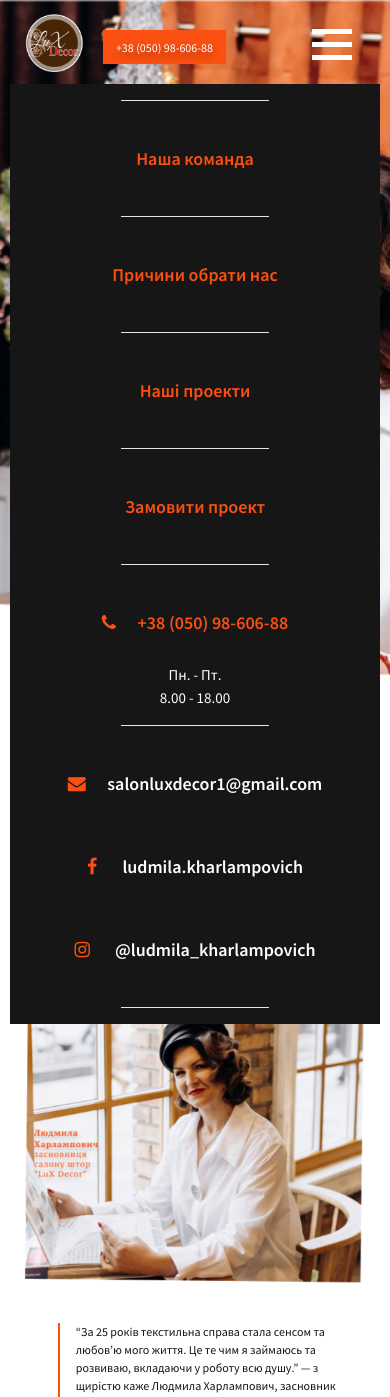
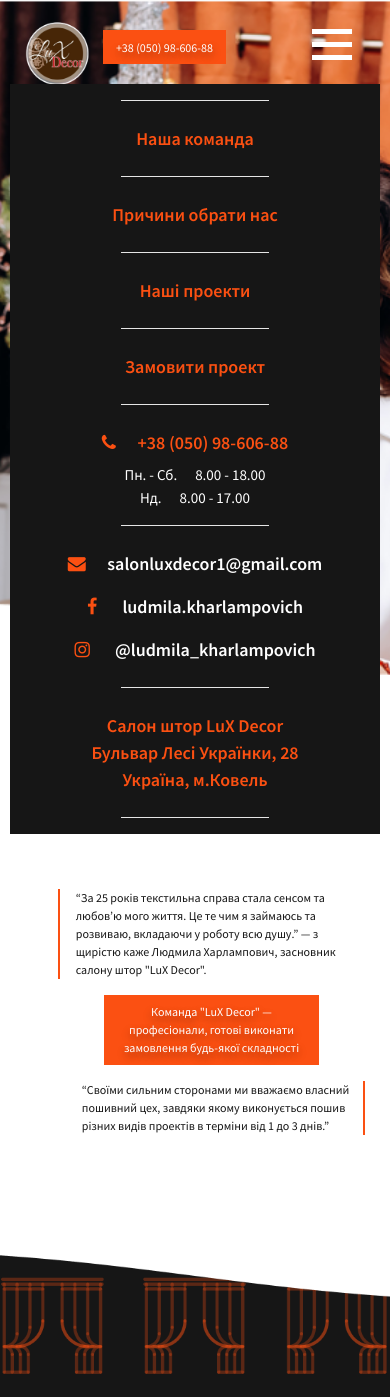
Before and after one commit to LeoMorgan113/LeoMorgan113.github.io, a PHP site: page / in a window 390 px wide, after a click that opens the changed part. Shown: the top 1397 px of the page. Run offline with PHP 8.4, Linux system fonts and the light colour scheme; some libraries are stand-ins or nearby versions.

Commit message:
LuxDecor_new

```diff
--- a/LuxDecor/css/header.css
+++ b/LuxDecor/css/header.css
@@ -1,5 +1,5 @@
 header{
-	background: url('../img/main.png') no-repeat;
+	background: url('../img/main.png') no-repeat center;
 	-moz-background-size: cover; /* Firefox 3.6+ */
     -webkit-background-size: cover; /* Safari 3.1+ и Chrome 4.0+ */
     -o-background-size: cover; /* Opera 9.6+ */
@@ -40,8 +40,14 @@
 span.salon1{
 	position: absolute;
 	color: white;
+	margin-top: 1rem;
 	font-size: .9em;
-	padding-top: .8rem;
+	padding-right: .4rem;
+	padding-left: .3rem;
+	border-right: 1px solid white;
+}
+span.salon2{
+	border-right: 1px solid #FB5012;
 }
 .menu {
 	padding-top: 1.7rem;
@@ -49,11 +55,7 @@
 .lg img{
 	height: 80%;
 }
-.salon{
-	margin-bottom: -.1rem;
-    border-right: 1px solid white;
-    width: 50px;
-}
+
 .phone{
 	text-align: end;
 	padding-top: 1.5rem;
@@ -93,8 +95,8 @@
     margin: 20px;
     text-align: center;
 }
-.nav-link{
-    margin-bottom: 0;
+.navbar-nav .nav-link{
+    margin: 0;
 }
 .navbar-nav hr{
     width: 40%;
@@ -117,8 +119,11 @@
 }
 @media screen and (max-width: 1099px){
 	span.salon1{
-		font-size: 9px;
-		padding-top: 1.2rem;
+		margin-top: 1.3rem;
+	}
+	.lg img{
+		margin-top: .5rem;
+		height: 65%;
 	}
 	.team a{
 		padding-right: 1.2rem;
@@ -130,6 +135,15 @@
 }
 
 @media screen and (max-width: 991px){
+	header {
+	    background: url(../img/main.png) no-repeat center;
+	    -moz-background-size: cover;
+	    -webkit-background-size: cover;
+	    -o-background-size: cover;
+	    background-size: cover;
+	    width: 100%;
+	    height: 650px;
+	}
 	.container{
 		max-width: 95%;
 	}
@@ -155,7 +169,7 @@
 
 @media screen and (max-width: 767px){
 	header{
-		background: url('../img/main_small.png') no-repeat left;
+		background: url('../img/main_small.png') no-repeat center;
 		-moz-background-size: cover; /* Firefox 3.6+ */
 	    -webkit-background-size: cover; /* Safari 3.1+ и Chrome 4.0+ */
 	    -o-background-size: cover; /* Opera 9.6+ */
--- a/LuxDecor/css/styles.css
+++ b/LuxDecor/css/styles.css
@@ -309,7 +309,7 @@
 	background: url('../img/scr9.png')no-repeat center;
 	background-size: cover;
 	width: 100%;
-	height: 630px;
+	height: 670px;
 }
 #screen9 form{
 	color: white;
@@ -327,7 +327,6 @@
 	position: absolute;
 	z-index: 2;
 	padding: 1.5rem;
-	backdrop-filter: blur(3px);
 }
 footer{
 	background: url('../img/footer.png')no-repeat;
@@ -355,7 +354,7 @@
 	position: absolute;
 	color: white;
 	font-size: .9em;
-	padding-left: 6rem;
+	padding-left: 6.3rem;
 	padding-top: .8rem;
 }
 .center2{
@@ -366,6 +365,14 @@
 	text-align: center;
 	margin: 0 auto;
 	padding-top: 1.5rem;
+}
+.center a,
+.center2 a{
+	color: white;
+}
+.center a:hover, .center a:active,
+.center2 a:hover, .center2 a:active{
+	color: #FB5012;
 }
 .center p:nth-child(2){
 	font-size: 12px;
@@ -633,9 +640,6 @@
 	.photo01{
 		display: none;
 	}
-	.photo01{
-		display: none;
-	}
 	.ldm{
 		display: none;
 	}
@@ -730,6 +734,9 @@
 	}
 	.title p{
 		font-size: 12px;
+	}
+	.photo1{
+		display: none;
 	}
 	.photo0{
 		display: flex;
--- a/LuxDecor/index.html
+++ b/LuxDecor/index.html
@@ -1,5 +1,5 @@
 <!DOCTYPE html>
-<html lang="{{ str_replace('_', '-', app()->getLocale()) }}">
+<html lang="uk">
     <head>
         <meta charset="utf-8">
         <meta name="viewport" content="width=device-width, initial-scale=1">
@@ -29,10 +29,7 @@
                         <div class="col-lg-2 col-md-2 col-sm-2 col-2 lg">
                                 <img src="img/logo.png" alt="logo">
                                 <span class="salon1">
-                                    <p class="salon">
-                                        Салон<br>
-                                        штор
-                                    </p>
+                                    Салон штор<br>
                                     у м. Ковель
                                 </span>
                         </div>
@@ -77,8 +74,8 @@
                                         <a href="tel:+380509860688" class="nav-link" target="_blank">
                                             <i class="fa fa-phone"></i>&ensp;&ensp; +38 (050) 98-606-88
                                         </a>
-                                        Пн. - Пт. <br>
-                                        8.00 - 18.00
+                                        Пн. - Сб.&ensp;&ensp; 8.00 - 18.00<br>
+                                        Нд.&ensp;&ensp; 8.00 - 17.00
                                     </li>
                                     <hr>
                                     <li class="nav-item visible-xs">
@@ -100,8 +97,14 @@
                                        </a>
                                     </li>
                                     <hr>
-
-
+                                    <li class="nav-item visible-xs">
+                                       <span><a href="https://www.google.com/maps/place/%D0%B1%D1%83%D0%BB.+%D0%9B%D0%B5%D1%81%D0%B8+%D0%A3%D0%BA%D1%80%D0%B0%D0%B8%D0%BD%D0%BA%D0%B8,+28,+%D0%9A%D0%BE%D0%B2%D0%B5%D0%BB%D1%8C,+%D0%92%D0%BE%D0%BB%D1%8B%D0%BD%D1%81%D0%BA%D0%B0%D1%8F+%D0%BE%D0%B1%D0%BB%D0%B0%D1%81%D1%82%D1%8C,+45000/@51.2184783,24.710406,17z/data=!4m13!1m7!3m6!1s0x47243b03c87d5e97:0x7a93f9d3f60534f9!2z0LHRg9C7LiDQm9C10YHQuCDQo9C60YDQsNC40L3QutC4LCAyOCwg0JrQvtCy0LXQu9GMLCDQktC-0LvRi9C90YHQutCw0Y8g0L7QsdC70LDRgdGC0YwsIDQ1MDAw!3b1!8m2!3d51.218578!4d24.7104889!3m4!1s0x47243b03c87d5e97:0x7a93f9d3f60534f9!8m2!3d51.218578!4d24.7104889" target="_blank" class="nav-link">
+                                            Салон штор LuX Decor <br>
+                                            Бульвар Лесі Українки, 28 <br>
+                                            Україна, м.Ковель
+                                        </a></span>
+                                    </li>
+                                    <hr>
                                 </ul>
                             </div>
 
@@ -586,24 +589,23 @@
                     <div class="col-lg-3 col-3 logo">
                             <a href="#">
                                 <img src="img/logo.png" alt="logo">
-                                <span class="salon1">
-                                    <p class="salon">
-                                        Салон<br>
-                                        штор
-                                    </p>
+                                <span class="salon1 salon2">
+                                    Салон  штор<br>
                                     у м. Ковель
                                 </span>
                                 <span class="day">
-                                    Пн. - Пт. <br>
-                                    8.00 - 18.00
+                                    Пн. - Сб.<br>8.00 - 18.00 <br>
+                                    Нд.<br> 8.00 - 17.00
                                 </span>
                             </a>
                     </div>
                     <div class="col-lg-6 col-sm-6 col-12 center">
                         <p>
+                            <a href="https://www.google.com/maps/place/%D0%B1%D1%83%D0%BB.+%D0%9B%D0%B5%D1%81%D0%B8+%D0%A3%D0%BA%D1%80%D0%B0%D0%B8%D0%BD%D0%BA%D0%B8,+28,+%D0%9A%D0%BE%D0%B2%D0%B5%D0%BB%D1%8C,+%D0%92%D0%BE%D0%BB%D1%8B%D0%BD%D1%81%D0%BA%D0%B0%D1%8F+%D0%BE%D0%B1%D0%BB%D0%B0%D1%81%D1%82%D1%8C,+45000/@51.2184783,24.710406,17z/data=!4m13!1m7!3m6!1s0x47243b03c87d5e97:0x7a93f9d3f60534f9!2z0LHRg9C7LiDQm9C10YHQuCDQo9C60YDQsNC40L3QutC4LCAyOCwg0JrQvtCy0LXQu9GMLCDQktC-0LvRi9C90YHQutCw0Y8g0L7QsdC70LDRgdGC0YwsIDQ1MDAw!3b1!8m2!3d51.218578!4d24.7104889!3m4!1s0x47243b03c87d5e97:0x7a93f9d3f60534f9!8m2!3d51.218578!4d24.7104889" target="_blank">
                                 Салон штор LuX Decor <br>
                                 Бульвар Лесі Українки, 28 <br>
                                 Україна, м.Ковель
+                            </a>
                         </p>
                         <p>
                             © Всі права захищені
@@ -655,9 +657,11 @@
                     </div>
                     <div class="col-12 center2">
                         <p>
+                            <a href="https://www.google.com/maps/place/%D0%B1%D1%83%D0%BB.+%D0%9B%D0%B5%D1%81%D0%B8+%D0%A3%D0%BA%D1%80%D0%B0%D0%B8%D0%BD%D0%BA%D0%B8,+28,+%D0%9A%D0%BE%D0%B2%D0%B5%D0%BB%D1%8C,+%D0%92%D0%BE%D0%BB%D1%8B%D0%BD%D1%81%D0%BA%D0%B0%D1%8F+%D0%BE%D0%B1%D0%BB%D0%B0%D1%81%D1%82%D1%8C,+45000/@51.2184783,24.710406,17z/data=!4m13!1m7!3m6!1s0x47243b03c87d5e97:0x7a93f9d3f60534f9!2z0LHRg9C7LiDQm9C10YHQuCDQo9C60YDQsNC40L3QutC4LCAyOCwg0JrQvtCy0LXQu9GMLCDQktC-0LvRi9C90YHQutCw0Y8g0L7QsdC70LDRgdGC0YwsIDQ1MDAw!3b1!8m2!3d51.218578!4d24.7104889!3m4!1s0x47243b03c87d5e97:0x7a93f9d3f60534f9!8m2!3d51.218578!4d24.7104889" target="_blank">
                                 Салон штор LuX Decor <br>
                                 Бульвар Лесі Українки, 28 <br>
                                 Україна, м.Ковель
+                            </a>
                         </p>
                         <p>
                             © Всі права захищені
```
Also changed, not shown: LuxDecor/img/main_small.png, LuxDecor/img/main_smaller.png. Lines whose indentation alone changed are shown as unchanged.
